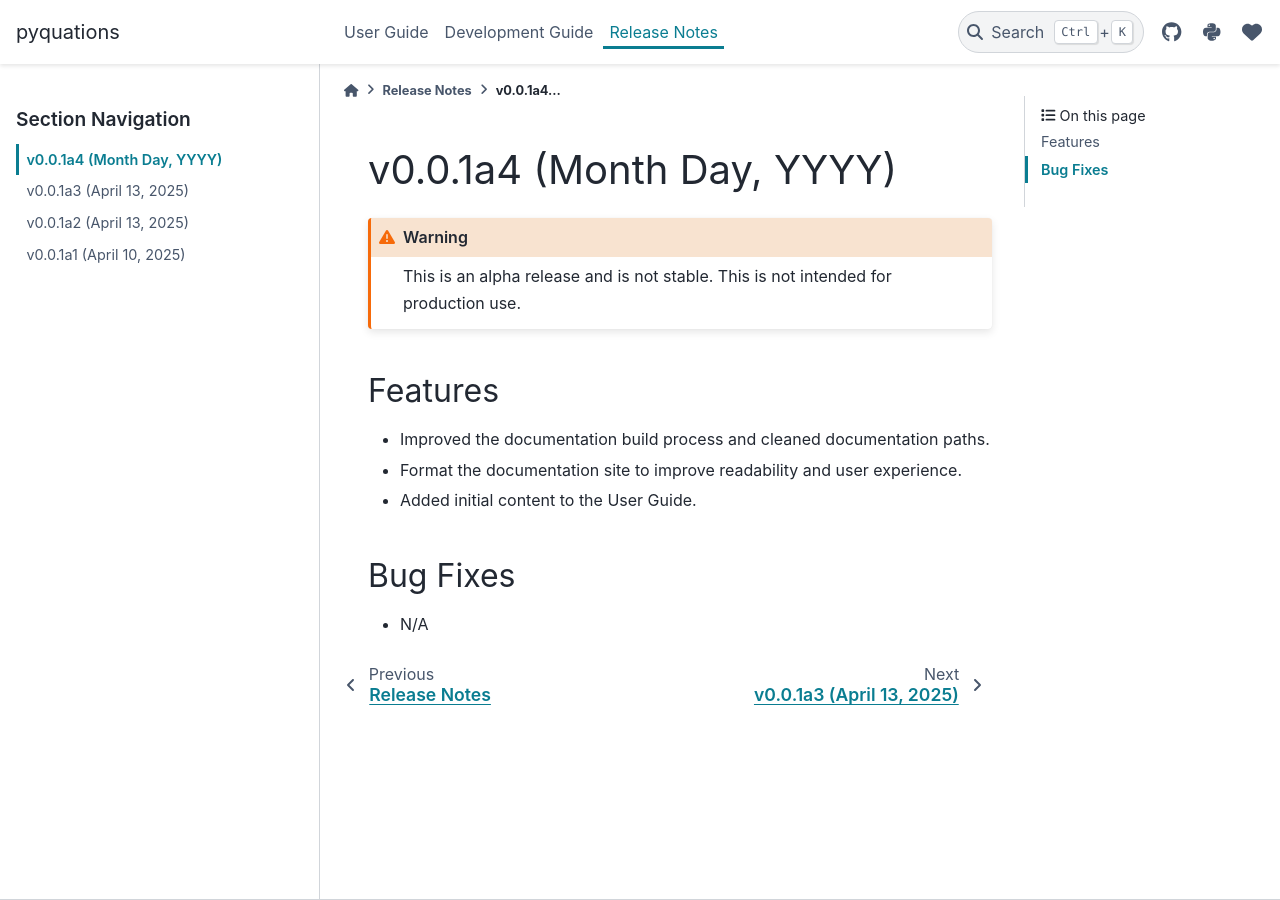
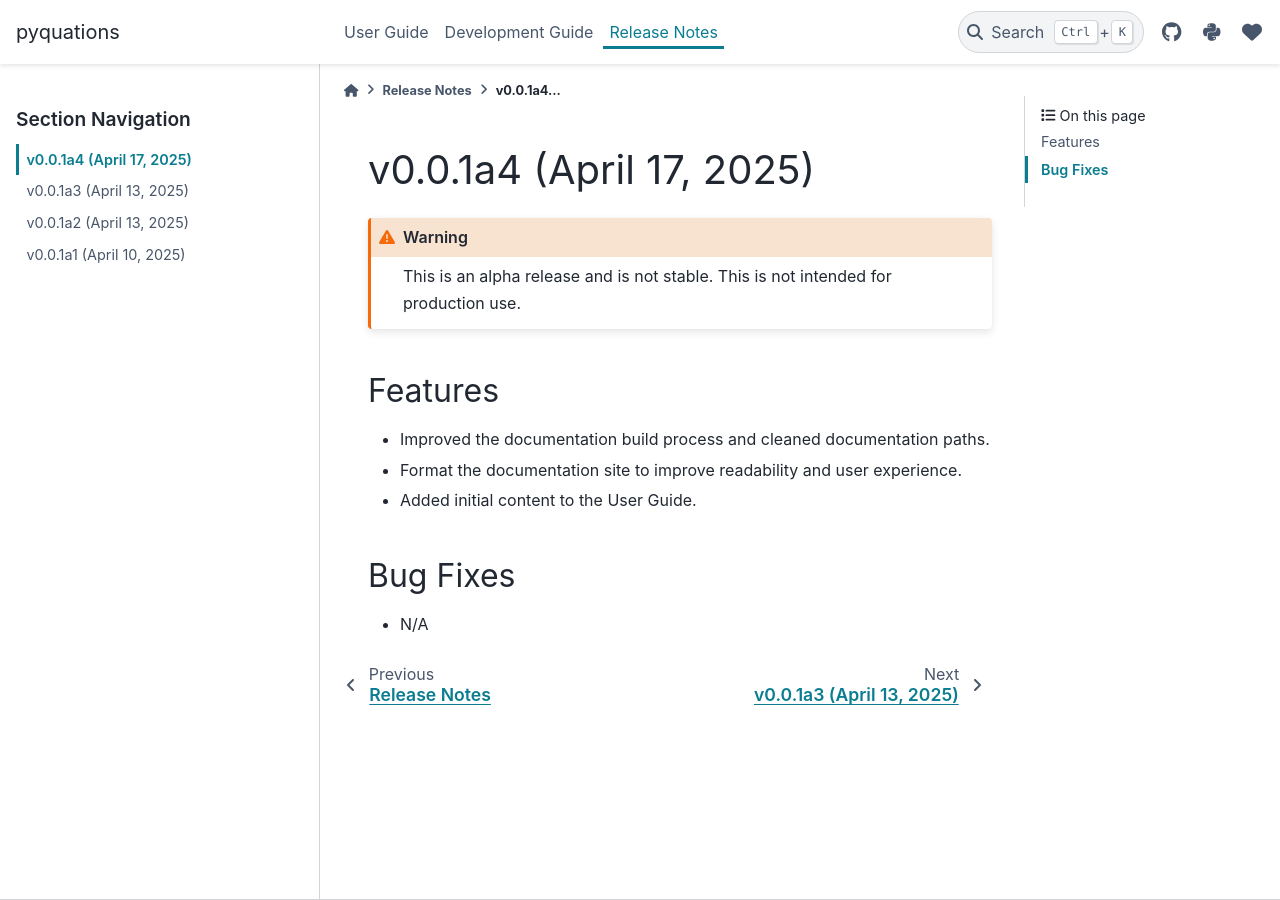
Before and after one commit to mitchell-gottlieb/pyquations, a Sphinx documentation site: the page built from docs/release_notes/v0.0.1a4.rst, in a window 1280 px wide. Built offline with Sphinx 7.4.7 and the PyData theme 0.15.4, drawn with Linux system fonts in a browser that asks for light colours; pages that are not in the unit, such as notebooks, are missing from menus.

Commit message:
Add release date

```diff
--- a/docs/release_notes/v0.0.1a4.rst
+++ b/docs/release_notes/v0.0.1a4.rst
@@ -1,5 +1,5 @@
 ==========================
-v0.0.1a4 (Month Day, YYYY)
+v0.0.1a4 (April 17, 2025)
 ==========================
 
 .. include:: ../_templates/alpha_warning.rst
```
